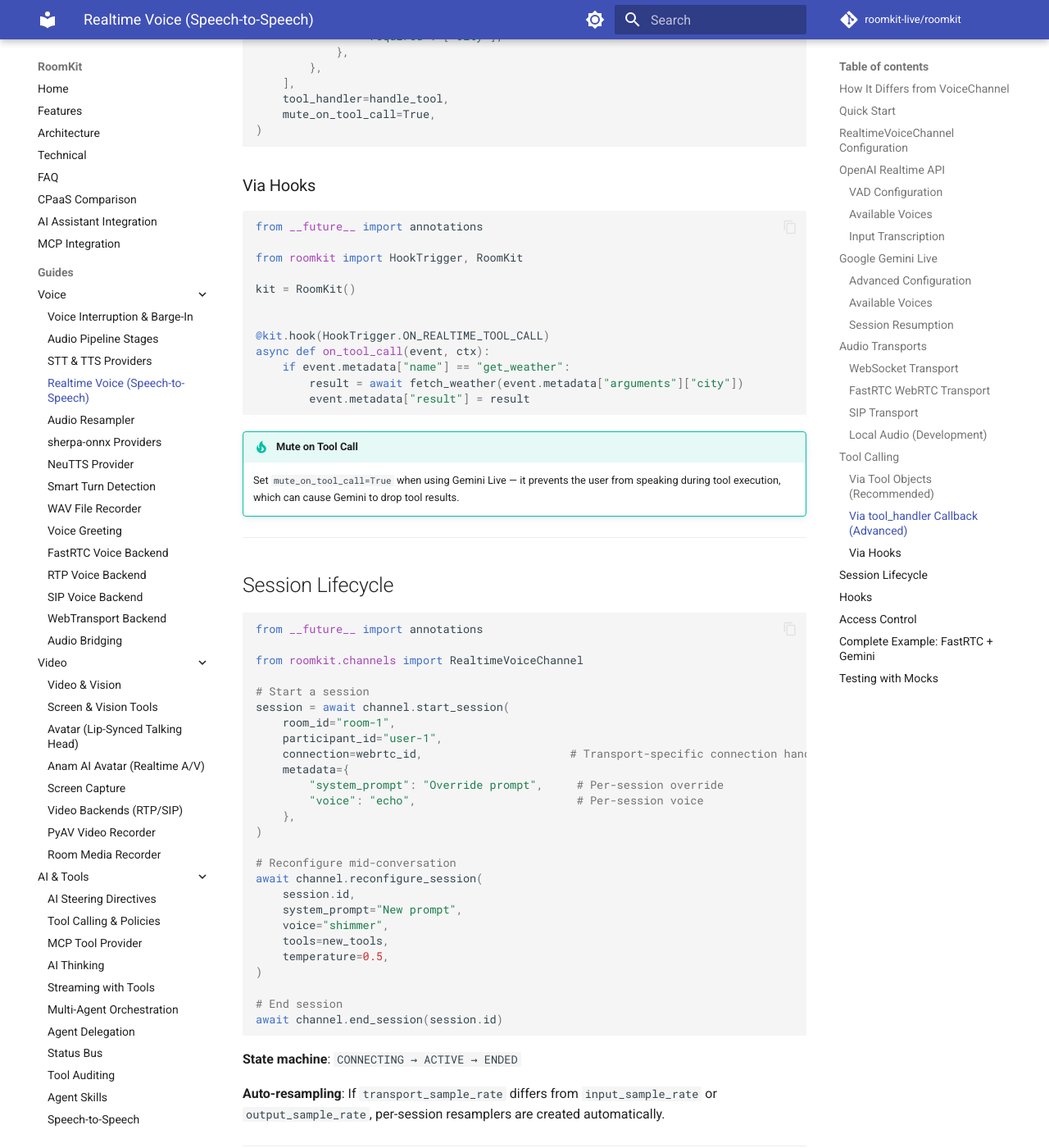
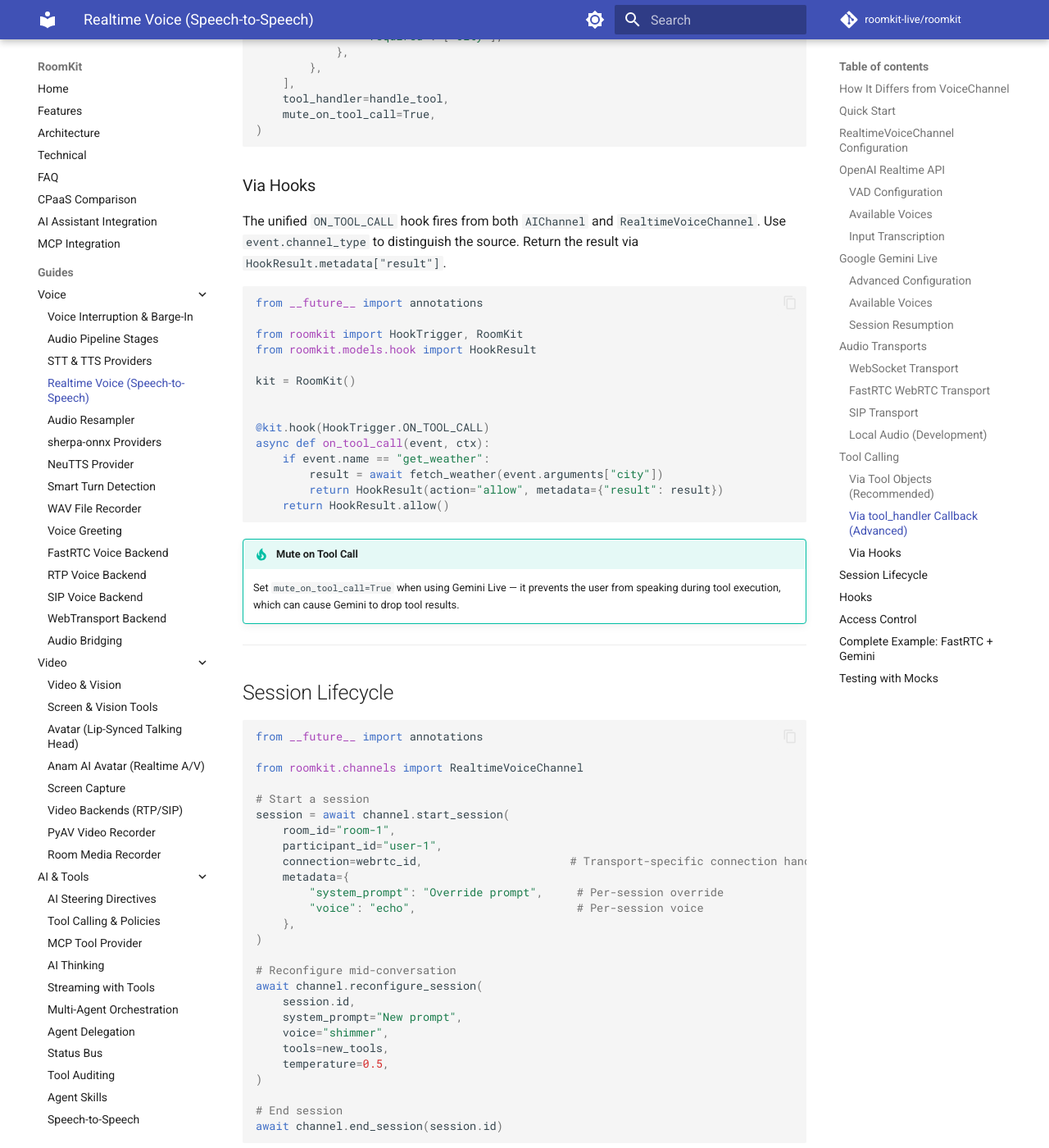
Before and after one commit to roomkit-live/roomkit-docs, an MkDocs documentation site: the page built from docs/guides/realtime-voice-providers.md, in a window 1280 px wide and 1400 px high, scrolled down 8960 px. Shown: the whole window at 82% size. Built offline with MkDocs 1.6.1 and Material for MkDocs 9.7.7, drawn with Linux system fonts in a browser that asks for light colours; comment, search, counter and statistics services are not loaded; some of the changed text lies outside the part shown.

Commit message:
docs: update ON_REALTIME_TOOL_CALL → ON_TOOL_CALL references
Reflect the unified ON_TOOL_CALL hook rename in the realtime voice
providers guide and features hook trigger table.

Co-Authored-By: Claude Opus 4.6 (1M context) <noreply@anthropic.com>

````diff
--- a/docs/guides/realtime-voice-providers.md
+++ b/docs/guides/realtime-voice-providers.md
@@ -415,19 +415,23 @@ channel = RealtimeVoiceChannel(
 
 ### Via Hooks
 
+The unified `ON_TOOL_CALL` hook fires from both `AIChannel` and `RealtimeVoiceChannel`. Use `event.channel_type` to distinguish the source. Return the result via `HookResult.metadata["result"]`.
+
 ```python
 from __future__ import annotations
 
 from roomkit import HookTrigger, RoomKit
+from roomkit.models.hook import HookResult
 
 kit = RoomKit()
 
 
-@kit.hook(HookTrigger.ON_REALTIME_TOOL_CALL)
+@kit.hook(HookTrigger.ON_TOOL_CALL)
 async def on_tool_call(event, ctx):
-    if event.metadata["name"] == "get_weather":
-        result = await fetch_weather(event.metadata["arguments"]["city"])
-        event.metadata["result"] = result
+    if event.name == "get_weather":
+        result = await fetch_weather(event.arguments["city"])
+        return HookResult(action="allow", metadata={"result": result})
+    return HookResult.allow()
 ```
 
 !!! tip "Mute on Tool Call"
@@ -479,7 +483,7 @@ Realtime-specific hooks fired during voice sessions:
 | Hook | Type | Description |
 |------|------|-------------|
 | `ON_TRANSCRIPTION` | Sync | Transcription received (can block/modify) |
-| `ON_REALTIME_TOOL_CALL` | Sync | Tool call from provider (must return result) |
+| `ON_TOOL_CALL` | Sync | Tool call from any channel (return result via metadata) |
 | `ON_SPEECH_START` | Async | User started speaking |
 | `ON_SPEECH_END` | Async | User stopped speaking |
 | `ON_SESSION_STARTED` | Async | Voice session activated |
````
Also changed, not shown: docs/features.md (+1 -0 lines).
